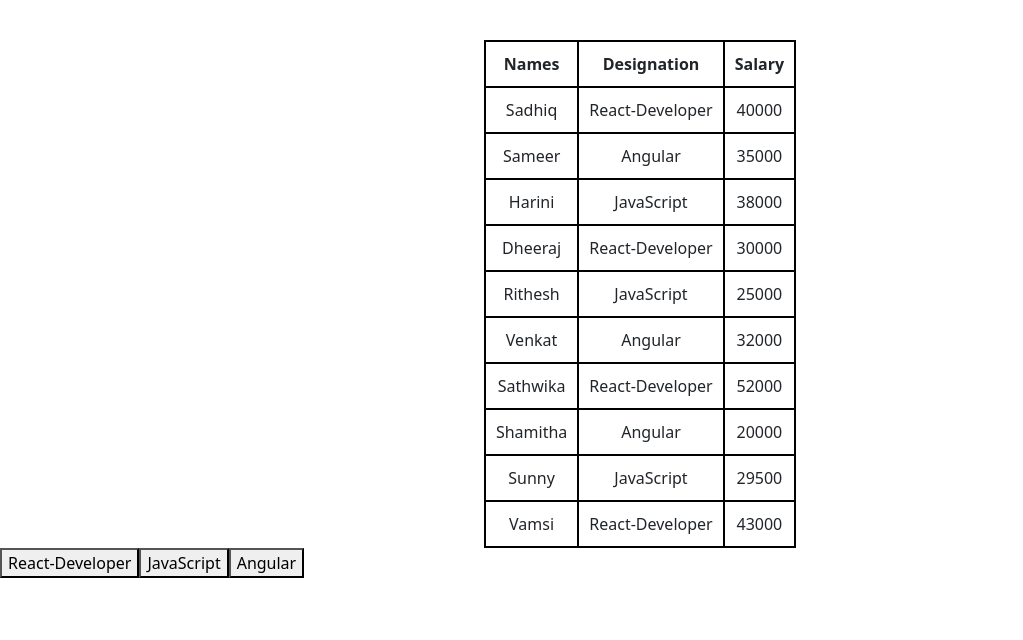
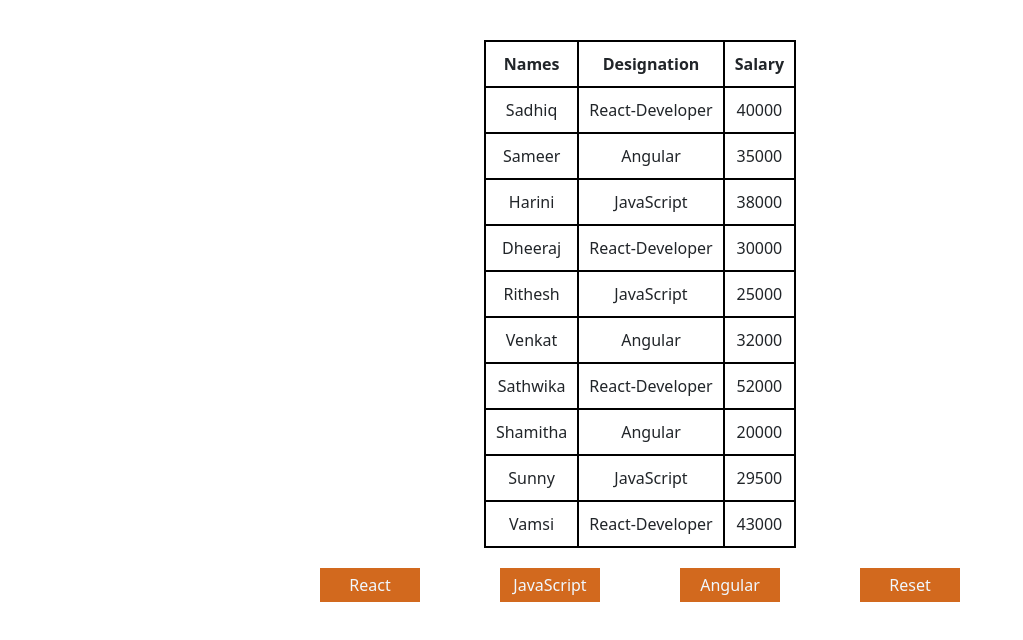
Before and after one commit to Sadhiq786/React_JS, a React (Create React App) app: page / in a window 1280 px wide. Shown: the top 640 px of the page, without its empty margins (0-1023 px from the left). Built offline with nearby package versions, Linux system fonts and the light colour scheme.

Commit message:
Feb-20 updated

```diff
--- /dev/null
+++ b/src/Components/class-components/Products/Tableproducts.css
@@ -0,0 +1,22 @@
+
+
+button{
+    width: 100px;
+    background-color: chocolate;
+    color: aliceblue;
+    border: none;
+    padding: 5px;
+
+}
+
+button:hover{
+    background-color: lightsalmon;
+}
+
+.buttons{
+    width: fit-content;
+    display: flex;
+    gap: 80px;
+    margin: auto;
+    margin-top: 20px;
+}
--- a/src/Components/class-components/Products/Tableproducts.js
+++ b/src/Components/class-components/Products/Tableproducts.js
@@ -1,4 +1,5 @@
 import { Component } from "react";
+import "./Tableproducts.css"
 
 class DataInTable extends Component{
     constructor()
@@ -85,6 +86,14 @@ class DataInTable extends Component{
 
      }
 
+     resetFilter=()=> {
+        this.setState(
+            {
+                filter: this.state.Data,
+            }
+        )
+     }
+
     render()
     {
         const tablestyle= {
@@ -124,9 +133,12 @@ class DataInTable extends Component{
 
                 </table>
 
-                <button onClick={this.Funfilter1}>React-Developer</button>
+                <div className="buttons">
+                <button onClick={this.Funfilter1}>React</button>
                 <button onClick={this.Funfilter2}>JavaScript</button>
                 <button onClick={this.Funfilter3}>Angular</button>
+                <button onClick={this.resetFilter}>Reset</button>
+                </div>
             </div>
         )
     }
```
